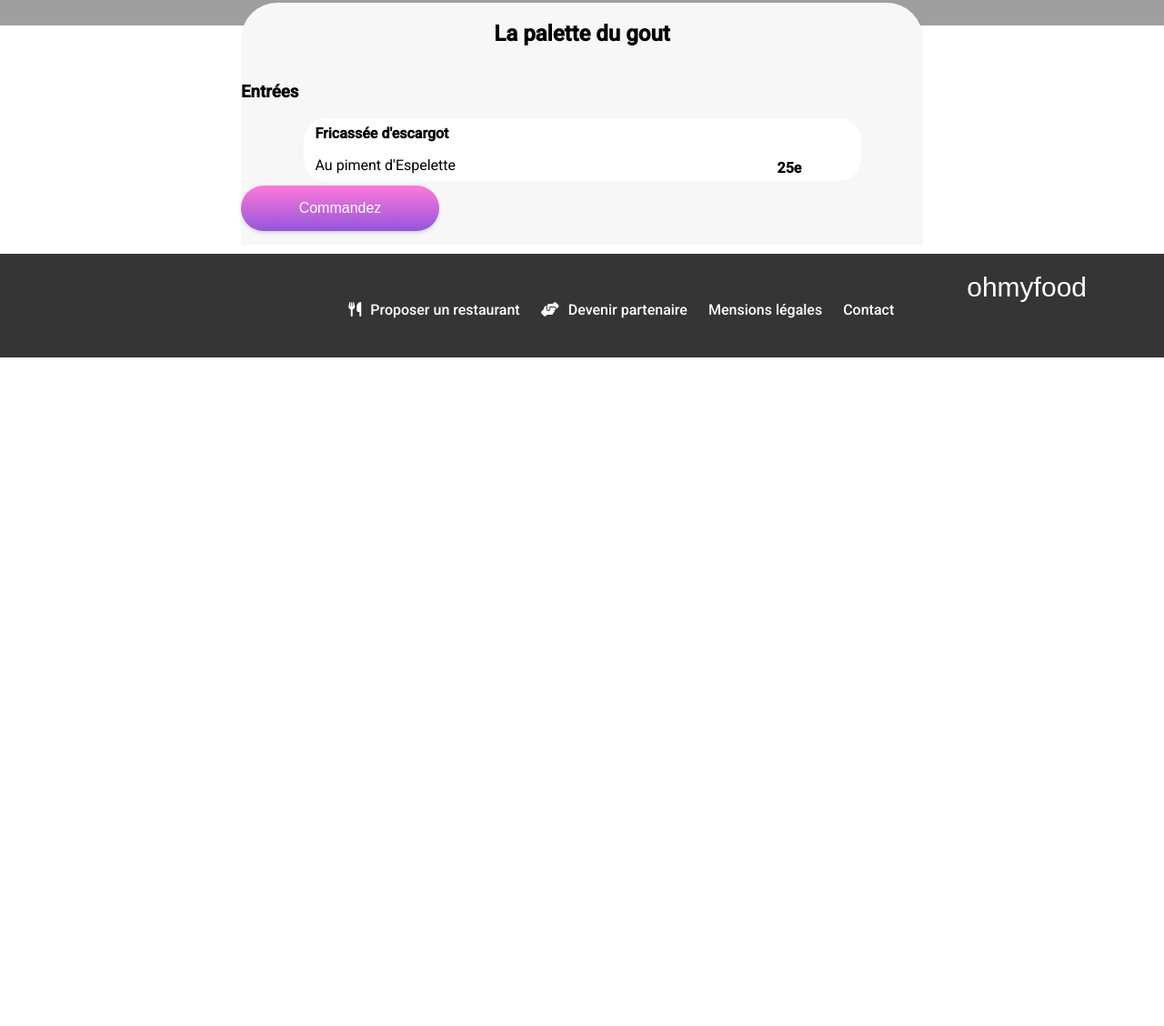
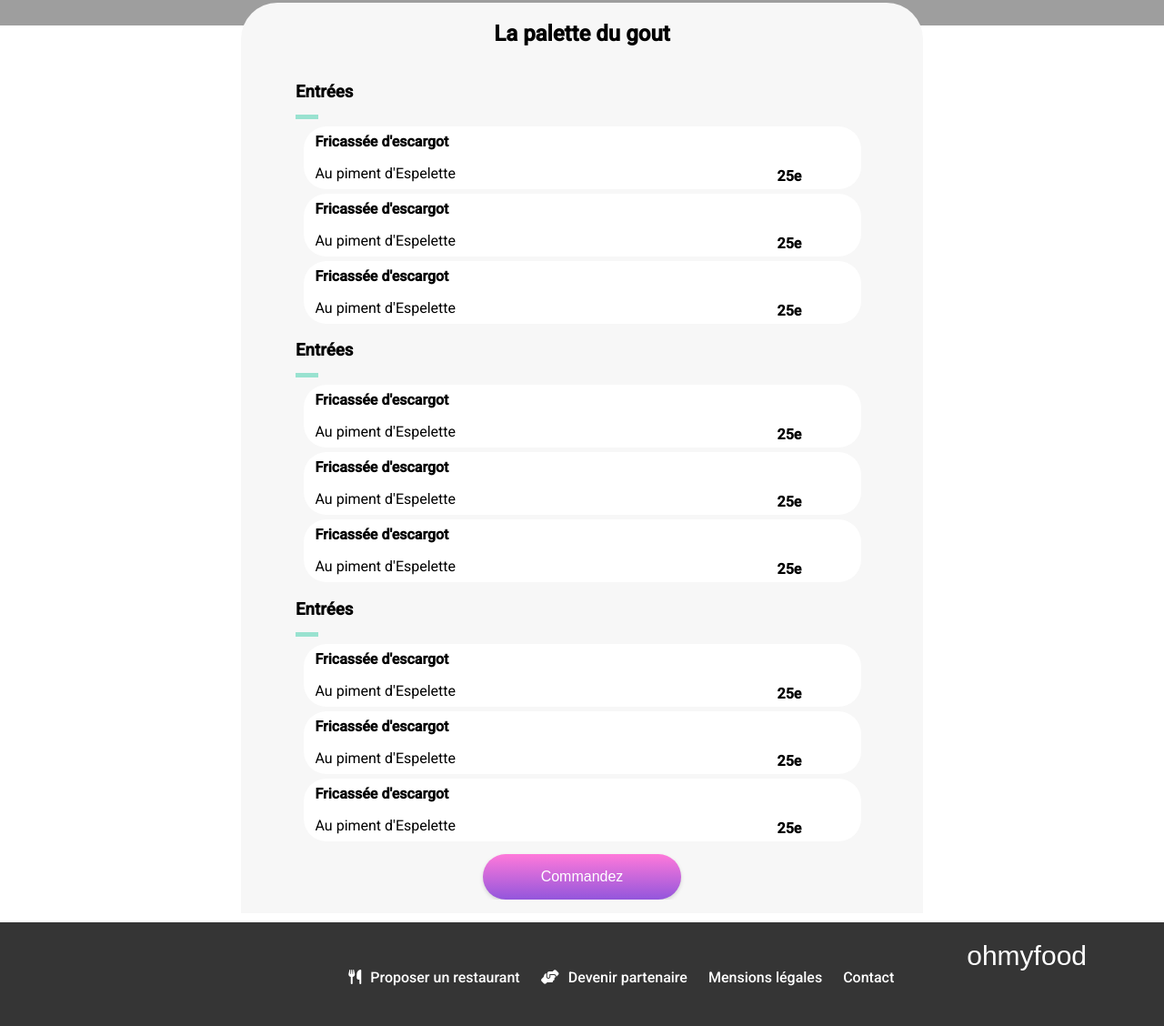
Before and after one commit to tsboudot/projet_4, a plain HTML site: page laPaletteDuGout.html in a window 1280 px wide. Shown: the part 396-1524 px from the top of the page at 91% size. Before the commit the page ends 800 px from the top, so only its background shows below. Drawn offline with Linux system fonts and the light colour scheme; grey boxes are pictures that could not be loaded; a web font is replaced by a local one.

Commit message:
animations chargement plats ok

```diff
--- a/laPaletteDuGout.html
+++ b/laPaletteDuGout.html
@@ -21,7 +21,9 @@
     <section class="menu">
 
             <div class="header_restau"><h2>La palette du gout</h2></div>
-            <div class="section_menu"><div class ="starters"><h3>Entrées</h3>
+            <div class="section_menu"><div class ="anim starters">
+                <h3>Entrées</h3>
+                <hr>
                <div class="dish-card">
                 <div class="dish-anim">
                     <div class="dish-info">
@@ -33,8 +35,106 @@
         <div class="check-dish">
             <i class="fa-solid fa-circle-check"></i>
         </div>
+    </div>               <div class="dish-card">
+        <div class="dish-anim">
+            <div class="dish-info">
+            <h4 class="dishName">Fricassée d'escargot</h4>
+        <p class="dishDescription">Au piment d'Espelette</p>
     </div>
-        </div><button class="buttonPink menubutton">Commandez</button></div>
+    <span class="prix">25e</span>
+</div>
+<div class="check-dish">
+    <i class="fa-solid fa-circle-check"></i>
+</div>
+</div>               <div class="dish-card">
+    <div class="dish-anim">
+        <div class="dish-info">
+        <h4 class="dishName">Fricassée d'escargot</h4>
+    <p class="dishDescription">Au piment d'Espelette</p>
+</div>
+<span class="prix">25e</span>
+</div>
+<div class="check-dish">
+<i class="fa-solid fa-circle-check"></i>
+</div>
+</div>
+<div class ="anim mainDish">
+    <h3>Entrées</h3>
+    <hr>
+   <div class="dish-card">
+    <div class="dish-anim">
+        <div class="dish-info">
+        <h4 class="dishName">Fricassée d'escargot</h4>
+    <p class="dishDescription">Au piment d'Espelette</p>
+</div>
+<span class="prix">25e</span>
+</div>
+<div class="check-dish">
+<i class="fa-solid fa-circle-check"></i>
+</div>
+</div>               <div class="dish-card">
+<div class="dish-anim">
+<div class="dish-info">
+<h4 class="dishName">Fricassée d'escargot</h4>
+<p class="dishDescription">Au piment d'Espelette</p>
+</div>
+<span class="prix">25e</span>
+</div>
+<div class="check-dish">
+<i class="fa-solid fa-circle-check"></i>
+</div>
+</div>               <div class="dish-card">
+<div class="dish-anim">
+<div class="dish-info">
+<h4 class="dishName">Fricassée d'escargot</h4>
+<p class="dishDescription">Au piment d'Espelette</p>
+</div>
+<span class="prix">25e</span>
+</div>
+<div class="check-dish">
+<i class="fa-solid fa-circle-check"></i>
+</div>
+</div>
+</div>
+<div class ="anim desserts">
+    <h3>Entrées</h3>
+    <hr>
+   <div class="dish-card">
+    <div class="dish-anim">
+        <div class="dish-info">
+        <h4 class="dishName">Fricassée d'escargot</h4>
+    <p class="dishDescription">Au piment d'Espelette</p>
+</div>
+<span class="prix">25e</span>
+</div>
+<div class="check-dish">
+<i class="fa-solid fa-circle-check"></i>
+</div>
+</div>               <div class="dish-card">
+<div class="dish-anim">
+<div class="dish-info">
+<h4 class="dishName">Fricassée d'escargot</h4>
+<p class="dishDescription">Au piment d'Espelette</p>
+</div>
+<span class="prix">25e</span>
+</div>
+<div class="check-dish">
+<i class="fa-solid fa-circle-check"></i>
+</div>
+</div>               <div class="dish-card">
+<div class="dish-anim">
+<div class="dish-info">
+<h4 class="dishName">Fricassée d'escargot</h4>
+<p class="dishDescription">Au piment d'Espelette</p>
+</div>
+<span class="prix">25e</span>
+</div>
+<div class="check-dish">
+<i class="fa-solid fa-circle-check"></i>
+</div>
+</div>
+</div>
+        </div><div class="menubutton"><button class="buttonPink ">Commandez</button></div></div>
     </section>
 
     </main>
--- /dev/null
+++ b/styles/components/_animationsmenu.scss
@@ -0,0 +1,31 @@
+@keyframes slide
+{
+    0%{
+        transform: scaleX(0);
+    }
+    100%{
+        transform: scaleX(1)
+    }
+}
+
+.starters{
+
+    animation: slide 2s 1s;
+    animation: slide .6s;
+  animation-timing-function: cubic-bezier(.5,1.58,.34,.82);
+  animation-fill-mode: both;
+}
+.mainDish{
+
+
+    animation: slide .6s 250ms;
+
+  animation-fill-mode: both;
+}
+.desserts{
+
+
+    animation: slide .6s 500ms;
+
+  animation-fill-mode: both;
+}
--- a/styles/components/_butons.scss
+++ b/styles/components/_butons.scss
@@ -30,3 +30,8 @@
         border: none;
         box-shadow: 0px 2px 4px rgba(0, 0, 0, 0.15);
     }
+    .menubutton{
+        width: 100%;
+        @extend %text-center;
+
+    }
--- a/styles/components/_dish-card.scss
+++ b/styles/components/_dish-card.scss
@@ -49,7 +49,7 @@
     .check-dish{
 
         margin: 0 -75px 0 0;
-        padding-right: 10px;
+        padding-right: 20px;
         width: 75px;
         height: 130%;
         border-radius: 0 30px 30px 0;
@@ -61,7 +61,7 @@
             i
             {
              @extend %fontS30;
-            margin: 30px 30px;
+            margin: 30px 45px 0 30px;
             padding: 0;
             }
 
@@ -72,48 +72,3 @@
         left: 85%;
         @extend %fontW700;
     }
-
-
-/*.dish-card{
-    display: flex;
-    margin: 5px auto;
-    flex-direction: row;
-    width: 65%;
-    min-width: 349px;
-    max-width: 643px;
-    background-color: white;
-    border: 0px solid $darkGrey;
-    border-radius: 25px;
-    position: relative;
-    padding-left: 5px;
-    .prix
-    {   @extend %fontW700;
-        @extend %fontS16;
-        position: absolute;
-        top: 65%;
-        left: 85%;
-    }
-    .dish-infos{
-        width: 100%;
-    }
-
-    .check-dish{
-        width: 25%;
-        background-color: $green;
-        height: 100%;
-        position: absolute;
-        left: 75%;
-        z-index: 1;
-        color: white;
-        opacity: 0;
-        border-radius: 0 25px 25px 0;
-
-        i
-        {
-         @extend %fontS30;
-        margin: 30px 30px;
-
-        }
-
-    }
-}*/
--- a/styles/layouts/_menu-Restaurant.scss
+++ b/styles/layouts/_menu-Restaurant.scss
@@ -18,9 +18,31 @@
     {
         width: 100%;
         margin-bottom: 15px;
-        align-items: center;
-        justify-content: center;
+        overflow: hidden;
+
+        h3
+        {
+            text-align: left;
+            margin-left: 8%;
+        }
+        hr
+        {
+            text-align: left;
+            width: 25px;
+            height: 5px;
+            color: $green;
+            background-color: $green;
+            border: 0px;
+            margin-right: 100%;
+            margin-left: 8%;
+            margin-top: -5px;
+        }
+        .desserts
+        {
+            margin-bottom: 15px;
+        }
     }
+
 
 }
 .headerPhotosRestau
--- a/styles/style.scss
+++ b/styles/style.scss
@@ -17,6 +17,7 @@
 @import "./layouts/menu-Restaurant";
 @import "./components/dish-card";
 @import "./components/dish_animations";
+@import "./components/animationsmenu.scss";
 
 body{
     background-color: $white;
```
Also changed, not shown: styles/style.css, 1 other file.
